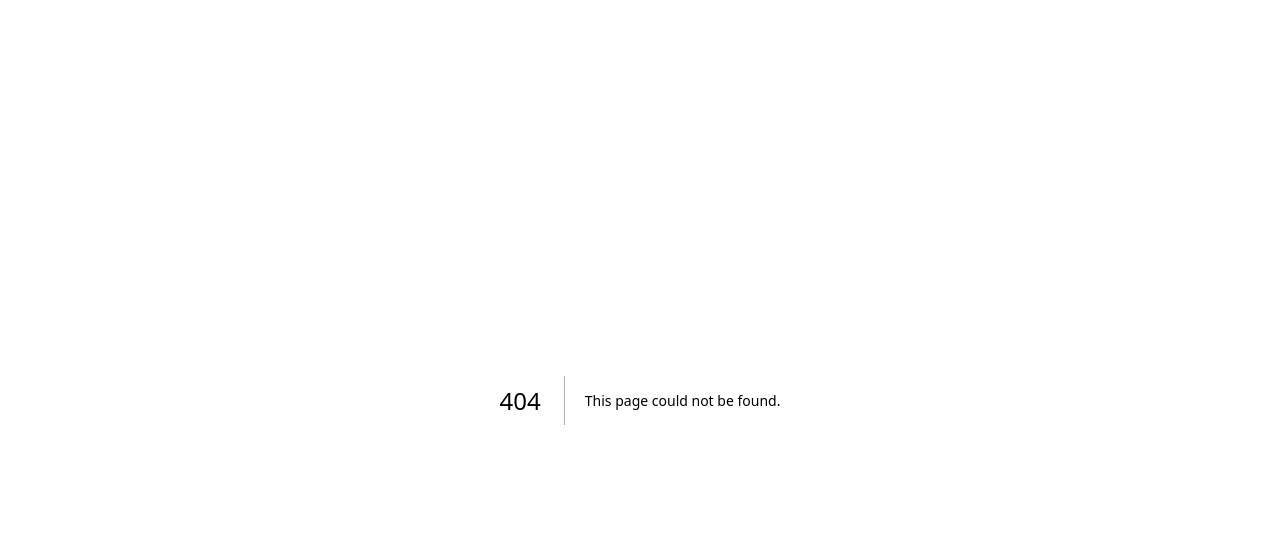
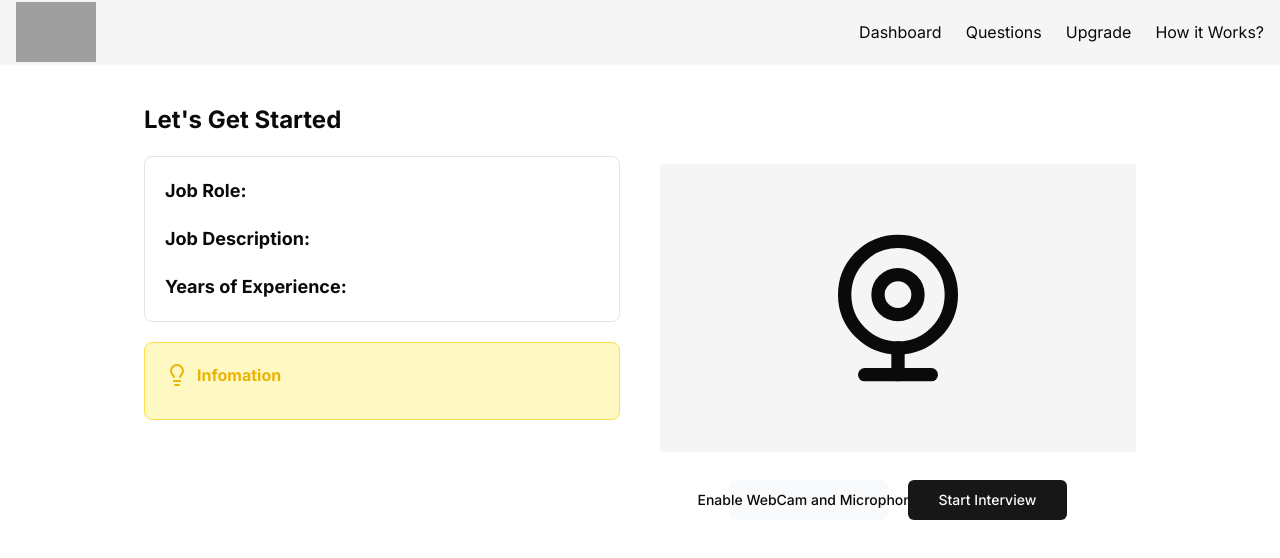
Before and after one commit to Jay-agg/MockAI, a Next.js app: page /dashboard/interview/1 in a window 1280 px wide. Before the commit this address had no page. Shown: the top 558 px of the page. Built offline with nearby package versions, Linux system fonts and the light colour scheme; no server answers; the database is empty; grey boxes are pictures that could not be loaded.

Commit message:
webcam setup

```diff
--- a/app/dashboard/_components/AddNewInterview.jsx
+++ b/app/dashboard/_components/AddNewInterview.jsx
@@ -17,6 +17,7 @@
 import { useUser } from "@clerk/nextjs";
 import moment from "moment";
 import { db } from "@/utils/db";
+import { useRouter } from "next/navigation";
 
 const AddNewInterview = () => {
   const [openDialogue, setOpenDialogue] = useState(false);
@@ -26,6 +27,7 @@
   const [loading, setLoading] = useState(false);
   const [jsonResponse, setJsonResponse] = useState([]);
   const { user } = useUser();
+  const router = useRouter();
   const onSubmit = async (e) => {
     setLoading(true);
     e.preventDefault();
@@ -64,6 +66,13 @@
       .returning({ mockId: MockInterview.mockId });
 
     console.log("Inserted ID:", resp);
+
+    if (resp) {
+      setOpenDialogue(false);
+      router.push("/dashboard/interview/" + resp[0]?.mockId);
+    } else {
+      console.log("ERROR");
+    }
 
     setLoading(false);
   };
--- /dev/null
+++ b/app/dashboard/interview/[interviewId]/page.jsx
@@ -0,0 +1,83 @@
+"use client";
+import { Button } from "@/components/ui/button";
+import { db } from "@/utils/db";
+import { MockInterview } from "@/utils/schema";
+import { eq } from "drizzle-orm";
+import { Lightbulb, WebcamIcon } from "lucide-react";
+import React, { useEffect, useState } from "react";
+import Webcam from "react-webcam";
+
+const Interview = (params) => {
+  const [interviewData, setInterviewData] = useState();
+  const [webcamEnabled, setWebcamEnabled] = useState(false);
+  useEffect(() => {
+    GetInterviewData();
+    console.log(params.params.interviewId);
+  }, []);
+  const GetInterviewData = async () => {
+    const result = await db
+      .select()
+      .from(MockInterview)
+      .where(eq(MockInterview.mockId, params.params.interviewId));
+    console.log(result[0]);
+    setInterviewData(result[0]);
+  };
+  return (
+    <div className="my-10  ">
+      <h2 className="font-bold text-2xl">Let's Get Started</h2>
+      <div className="grid grid-cols-1 md:grid-cols-2 gap-10">
+        <div className="flex flex-col my-5 ">
+          <div className="flex flex-col gap-5 p-5 border rounded-lg">
+            <h2 className="text-lg">
+              <strong>Job Role:</strong>
+              {interviewData?.jobPosition}
+            </h2>
+            <h2 className="text-lg">
+              <strong>Job Description:</strong>
+              {interviewData?.jobDesc}
+            </h2>
+            <h2 className="text-lg">
+              <strong>Years of Experience:</strong>
+              {interviewData?.jobExperience}
+            </h2>
+          </div>
+          <div className="p-5 mt-5 border rounded-lg border-yellow-300 bg-yellow-100">
+            <h2 className="flex gap-2 items-center text-yellow-500">
+              <Lightbulb />
+              <strong>Infomation</strong>
+            </h2>
+            <h2 className="mt-3">{process.env.NEXT_PUBLIC_INFORMATION}</h2>
+          </div>
+        </div>
+        <div>
+          {webcamEnabled ? (
+            <Webcam
+              onUserMedia={() => setWebcamEnabled(true)}
+              onUserMediaError={() => setWebcamEnabled(false)}
+              mirrored={true}
+              style={{ height: 300, width: 200 }}
+            />
+          ) : (
+            <>
+              <WebcamIcon className="h-72 my-7 w-full p-16 bg-secondary rounded" />
+              <div className="flex justify-center">
+                <Button
+                  onClick={() => {
+                    setWebcamEnabled(true);
+                  }}
+                  variant="ghost"
+                  className="w-1/3 bg-slate-50"
+                >
+                  Enable WebCam and Microphone
+                </Button>
+                <Button className="ml-5 w-1/3">Start Interview</Button>
+              </div>
+            </>
+          )}
+        </div>
+      </div>
+    </div>
+  );
+};
+
+export default Interview;
--- a/package.json
+++ b/package.json
@@ -24,6 +24,7 @@
     "next": "14.2.5",
     "react": "^18.3.1",
     "react-dom": "^18.3.1",
+    "react-webcam": "^7.2.0",
     "tailwind-merge": "^2.4.0",
     "tailwindcss-animate": "^1.0.7",
     "uuid": "^10.0.0"
```
Also changed, not shown: 1 other file (tests, documents, lock files or other folders).
